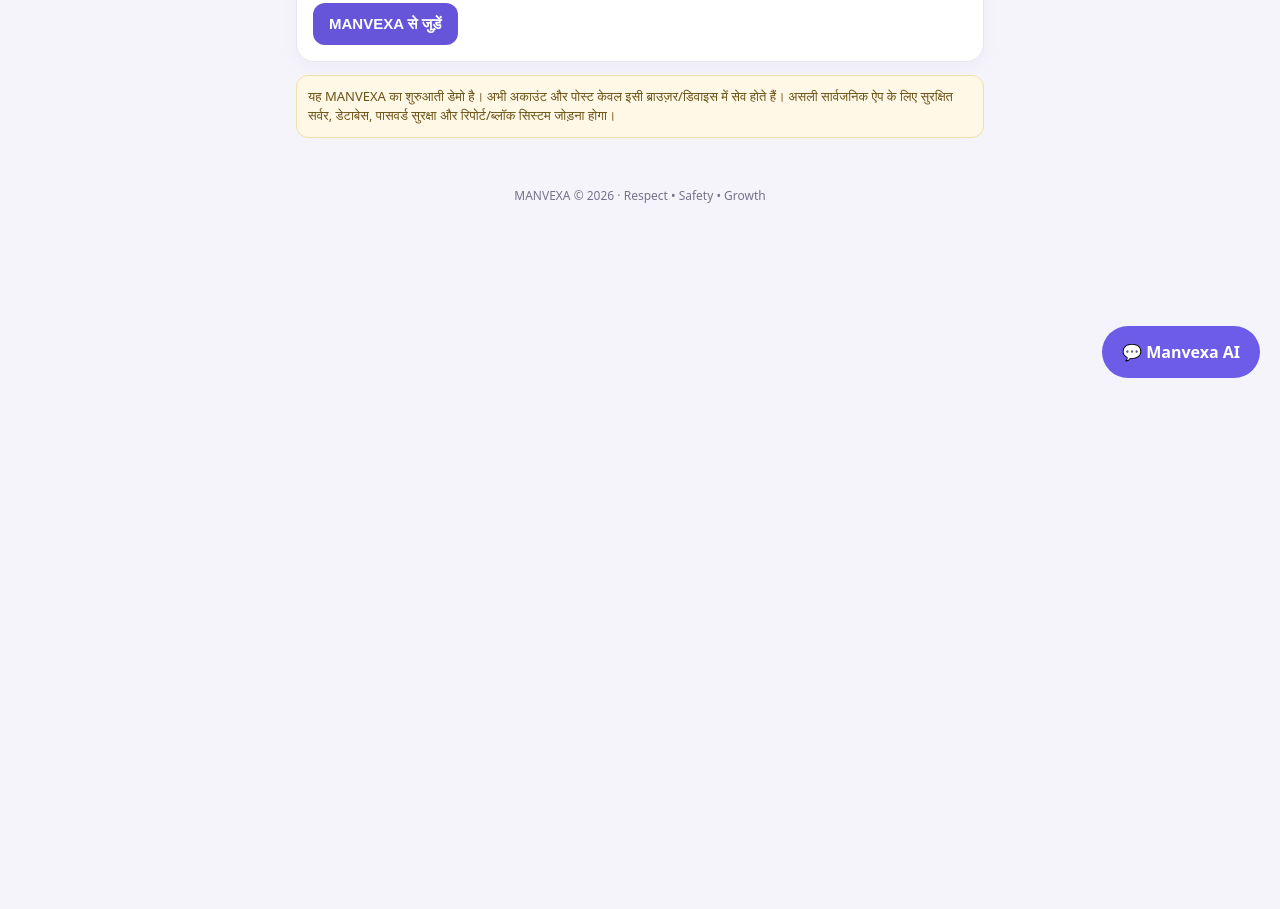
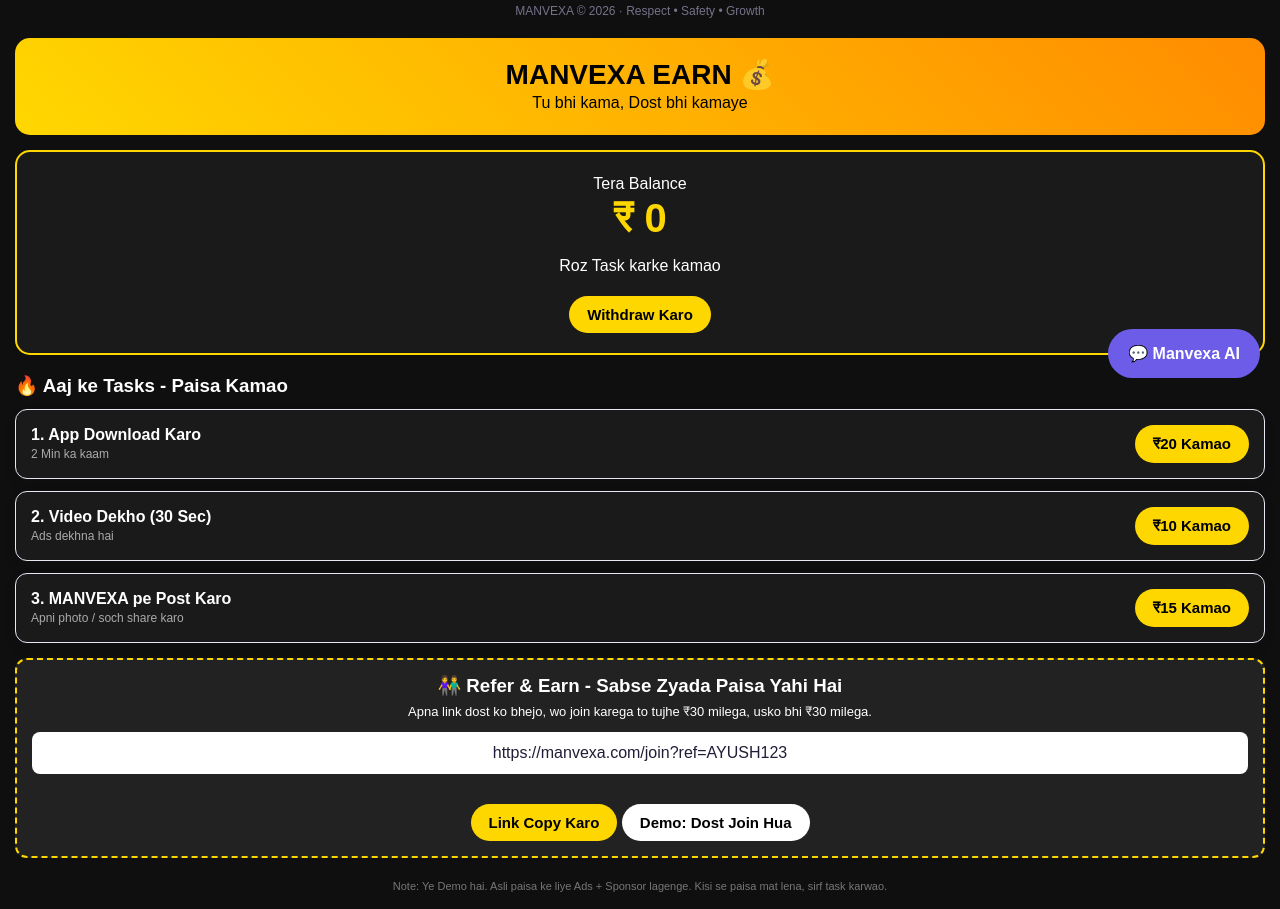
Before and after one commit to sayush0148-tech/shady-werewolf, a plain HTML site: page index.html in a window 1280 px wide. Shown: the part 402-1311 px from the top of the page. Before the commit the page ends 800 px from the top, so only its background shows below. Drawn offline with Linux system fonts and the light colour scheme.

Commit message:
Update index.html

```diff
--- a/index.html
+++ b/index.html
@@ -84,3 +84,90 @@ function sendMsg(){
   i.value=''; m.scrollTop=9999;
 }
 </script>
+<!DOCTYPE html>
+<html lang="hi">
+<head>
+<meta charset="UTF-8">
+<meta name="viewport" content="width=device-width, initial-scale=1.0">
+<title>MANVEXA EARN - Sab Kamayenge</title>
+<style>
+  *{margin:0;padding:0;box-sizing:border-box;font-family:Arial,sans-serif}
+  body{background:#0f0f0f;color:white;padding:15px}
+  .top{background:linear-gradient(45deg,#FFD700,#FF8C00);color:black;padding:20px;border-radius:15px;text-align:center}
+  .top h1{font-size:28px}
+  .balance{background:#1a1a1a;border:2px solid #FFD700;padding:20px;border-radius:15px;margin-top:15px;text-align:center}
+  .balance h2{font-size:40px;color:#FFD700}
+  .card{background:#1a1a1a;padding:15px;border-radius:12px;margin-top:12px;display:flex;justify-content:space-between;align-items:center}
+  .card b{font-size:16px}
+  .card span{font-size:12px;color:#aaa}
+  button{background:#FFD700;border:none;padding:10px 18px;border-radius:20px;font-weight:bold;cursor:pointer;color:black}
+  .refer{background:#222;border:2px dashed #FFD700;padding:15px;border-radius:12px;margin-top:15px;text-align:center}
+  input{width:100%;padding:12px;border-radius:8px;border:none;margin-top:10px;text-align:center}
+</style>
+</head>
+<body>
+
+<div class="top">
+  <h1>MANVEXA EARN 💰</h1>
+  <p>Tu bhi kama, Dost bhi kamaye</p>
+</div>
+
+<div class="balance">
+  <p>Tera Balance</p>
+  <h2>₹ <span id="bal">0</span></h2>
+  <p id="msg">Roz Task karke kamao</p>
+  <br>
+  <button onclick="withdraw()">Withdraw Karo</button>
+</div>
+
+<h3 style="margin-top:20px">🔥 Aaj ke Tasks - Paisa Kamao</h3>
+
+<div class="card">
+  <div><b>1. App Download Karo</b><br><span>2 Min ka kaam</span></div>
+  <button onclick="earn(20,'App Download Done! +₹20')">₹20 Kamao</button>
+</div>
+
+<div class="card">
+  <div><b>2. Video Dekho (30 Sec)</b><br><span>Ads dekhna hai</span></div>
+  <button onclick="earn(10,'Video Dekha! +₹10')">₹10 Kamao</button>
+</div>
+
+<div class="card">
+  <div><b>3. MANVEXA pe Post Karo</b><br><span>Apni photo / soch share karo</span></div>
+  <button onclick="earn(15,'Post Kiya! +₹15')">₹15 Kamao</button>
+</div>
+
+<div class="refer">
+  <h3>👫 Refer & Earn - Sabse Zyada Paisa Yahi Hai</h3>
+  <p style="font-size:13px;margin-top:5px">Apna link dost ko bhejo, wo join karega to tujhe ₹30 milega, usko bhi ₹30 milega.</p>
+  <input id="link" readonly value="https://manvexa.com/join?ref=AYUSH123">
+  <br><br>
+  <button onclick="copyLink()">Link Copy Karo</button>
+  <button onclick="earn(30,'Dost Join Hua! +₹30')" style="background:white">Demo: Dost Join Hua</button>
+</div>
+
+<p style="text-align:center;font-size:11px;color:#777;margin-top:20px">Note: Ye Demo hai. Asli paisa ke liye Ads + Sponsor lagenge. Kisi se paisa mat lena, sirf task karwao.</p>
+
+<script>
+let bal = Number(localStorage.getItem('manvexa_bal') || 0);
+function showBal(){ document.getElementById('bal').innerText = bal; }
+showBal();
+function earn(amount, message){
+  bal += amount;
+  localStorage.setItem('manvexa_bal', bal);
+  showBal();
+  document.getElementById('msg').innerText = message;
+  alert(message);
+}
+function withdraw(){
+  if(bal < 100){ alert('Minimum ₹100 hone par Withdraw hoga. Abhi Balance: ₹'+bal); }
+  else { alert('Withdraw Request Bhej Di! 24 Ghante me paisa aayega.'); }
+}
+function copyLink(){
+  let l = document.getElementById('link');
+  l.select(); document.execCommand('copy');
+  alert('Link Copy Ho Gaya! Ab WhatsApp pe bhejo.');
+}
+</script>
+</body>
+</html>
```
